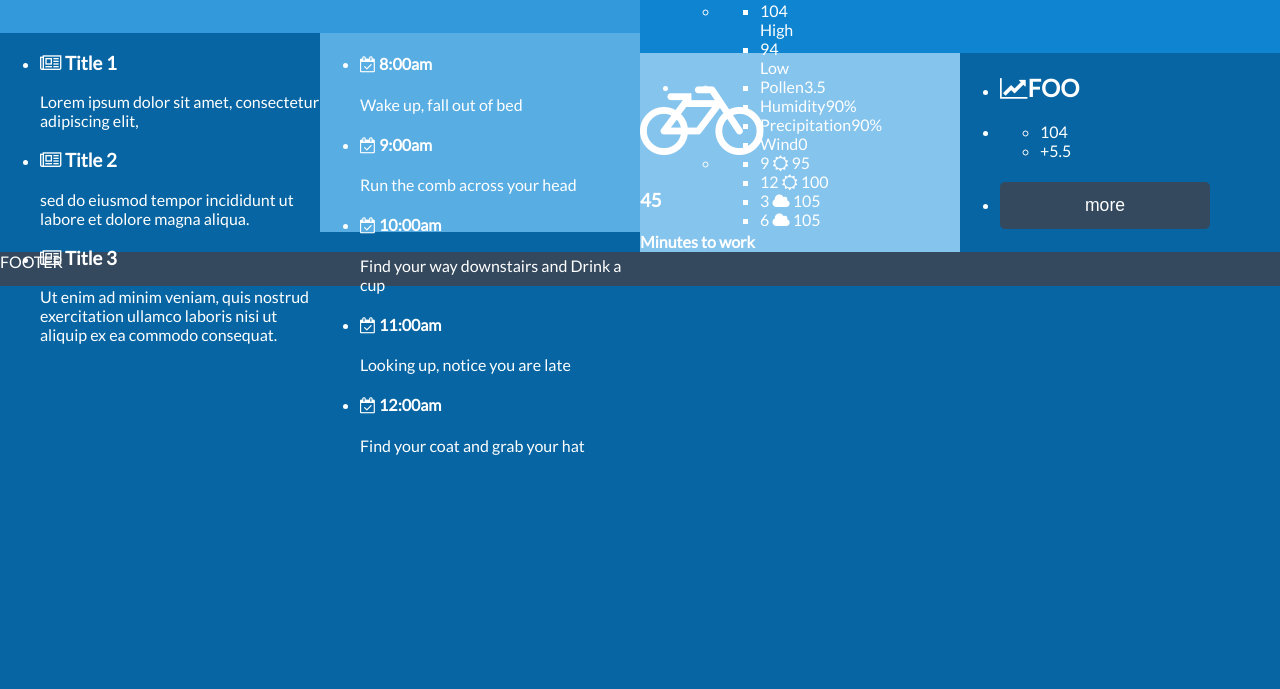
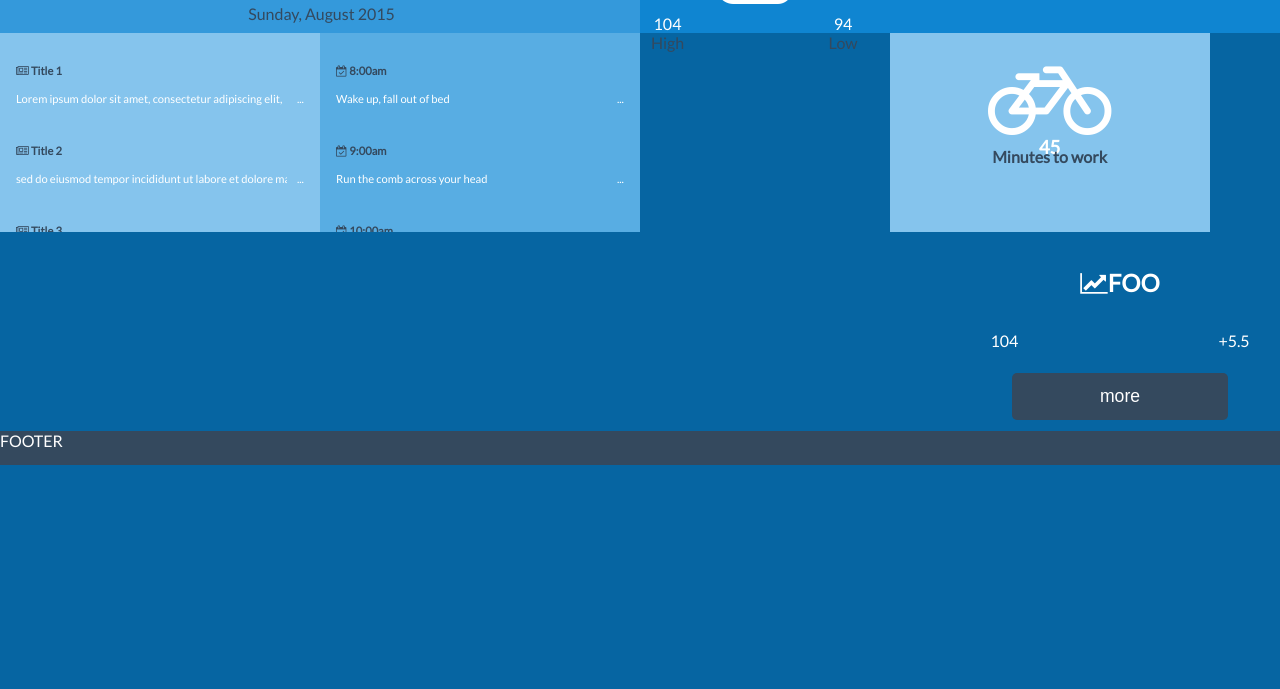
Before and after one commit to benlagrone/Flat-UI-code-sample, a plain HTML site: page index.html in a window 1280 px wide. Shown: the part 111-800 px from the top of the page. Drawn offline with Linux system fonts and the light colour scheme.

Commit message:
Flat UI CSS Cleanup
Flat UI Typography section of Flat UI Chapter

```diff
--- a/index.html
+++ b/index.html
@@ -26,6 +26,33 @@ footer{
 		section{width:100%;}
 		section > div:first-of-type{height:110px}
 		div > div{height:110px}
+		.scroll{overflow-x:scroll;}
+		/* TIME */
+		.time h1{
+				margin:5% 3%;
+				padding:0;
+				float:left;
+				}
+		.time span:first-of-type{display:block;}
+		/* NEWS & TASKS */
+		.news ul, .tasks ul{display:inline-block;width:1500px;}
+		.tasks ul li, .news ul li{float:left;width:226px;margin:0 35px 0 0;}
+		.tasks ul li p, .news ul li p{margin:5px;}
+		.tasks ul li h4, .news ul li h4{margin:2px;}
+		/* WEATHER */
+		.weather > ul > li{display:inline;float:left;}
+		.weather > ul > li:first-child > ul > li:first-child{width:21%;float:left;text-align:right;margin-left:15%;}
+		.weather > ul > li:first-child > ul > li:last-child{width:60%;float:right;text-align:center;}
+		.weather h2{font-size:.8REM}
+
+		.travel > *	{float: left;margin:5% 0 0 5%;}
+		.stock > ul > li {
+    		float: left;
+    		width: 33%;
+    		margin: 0;
+    		padding: 0;
+    		display: inline;
+			}
 	}
 @media (orientation:landscape){
 		section{width:50%;}
@@ -35,6 +62,34 @@ footer{
 		div > div{width:50%;height:199px;}
 		div > div:first-of-type{float:left;}
 		div > div:last-of-type{float:right;}
+		.scroll{overflow-y:scroll;}
+
+		.dark{color:#34495e;}
+		.left{float:left;clear:left;}
+		.right{float:right;clear:right}
+
+		/* TIME */
+		.time{text-align:center}
+		/* NEWS & TASKS */
+		.news ul, .tasks ul{
+			padding:5%;
+			margin:0;
+		}
+		.news, .tasks{font-size:0.7REM;}
+		/* WEATHER */
+		.weather > ul > li {float:left;margin:0}
+		.weather > ul > li:first-child > ul > li:first-child{width:100%;}
+		.weather > ul > li:first-child > ul > li:last-child{width:100%;text-align:center;}
+		.weather > ul > li:first-child > ul > li:last-child ul{width:100%;padding:0;}
+		.weather h2{font-size:1.5REM}
+
+	.dark{color:#34495e;}
+	.left{float:left;clear:left;}
+	.right{float:right;clear:right}
+	.center{text-align:center;}
+
+	.stock ul{padding:5%;margin:0;}
+	.travel > *{margin-bottom:-10%;}
 	}
 button{
 	padding: 13px 21px;
@@ -48,7 +103,35 @@ button{
     cursor: pointer;
    	font-size:1.1REM;
 }
+p {
+	width:94%;
+    overflow:hidden;
+}
+.ellipsis{
+	text-overflow:ellipsis;
+	white-space: nowrap;
+	overflow:hidden;
+}
+.ellipsis::after{
+	content:"...";
+    float: right;
+    position: relative;
+    bottom: 24px;
+}
+.large{font-size:2.1REM}
+ul{list-style-type:none;}
+
+.weather > ul{margin:0;padding:5% 0;}
+.weather > ul > li:first-child{width:34%;margin:0 5% 0 0;}
+.weather > ul > li:last-child{width:60%}
+.weather > ul > li > ul {padding:0;margin:0 0 0 5%}
+
+.weather > ul > li:last-child > ul > li:first-child{width:60%;float:left;}
+.weather > ul > li:last-child > ul > li:last-child{width:40%;float:left;}
+.weather > ul > li:last-child > ul > li > ul {margin:0;padding:0;}
+.weather h2{padding:10% 0 0 0;margin:0 auto;text-align:center}
 </style>
+
 <script>
 
 	var dayArray = ["Sunday","Monday","Tuesday","Wednesday","Thursday","Friday","Saturday"];
@@ -79,42 +162,46 @@ function correctDigit(i) {
 	<section>
 		<div class="time color-0" id="time">FOO</div>
 		<div>
-			<div class=”news color-1”>
+			<div class="news color-1 scroll">
 				<ul>
-					<li>
-						<h3><i class="fa fa-newspaper-o"></i>&nbsp;Title 1</h3>
+					<li class="ellipsis">
+						<h4 class="dark"><i class="fa fa-newspaper-o"></i>&nbsp;Title 1</h4>
 						<p>Lorem ipsum dolor sit amet, consectetur adipiscing elit, </p>
 					</li>
-					<li>
-						<h3><i class="fa fa-newspaper-o"></i>&nbsp;Title 2</h3>
+					<li class="ellipsis">
+						<h4 class="dark"><i class="fa fa-newspaper-o"></i>&nbsp;Title 2</h4>
 						<p>sed do eiusmod tempor incididunt ut labore et dolore magna aliqua.</p>
 					</li>
-					<li>
-						<h3><i class="fa fa-newspaper-o"></i>&nbsp;Title 3</h3>
+					<li class="ellipsis">
+						<h4 class="dark"><i class="fa fa-newspaper-o"></i>&nbsp;Title 3</h4>
 						<p>Ut enim ad minim veniam, quis nostrud exercitation ullamco laboris nisi ut aliquip ex ea commodo consequat. </p>
 					</li>
+					<li class="ellipsis">
+						<h4 class="dark"><i class="fa fa-newspaper-o"></i>&nbsp;Title 4</h4>
+						<p>Ut enim ad minim veniam, quis nostrud exercitation ullamco laboris nisi ut aliquip ex ea commodo consequat. </p>
+					</li>
+				</ul>
+			</div>
+			<div class="tasks color-2 scroll">
 				<ul>
-			</div>
-			<div class="tasks color-2">
-				<ul>
-					<li>
-						<h4><i class="fa fa-calendar-check-o"></i>&nbsp;8:00am</h4>
+					<li class="ellipsis">
+						<h4 class="dark"><i class="fa fa-calendar-check-o"></i>&nbsp;8:00am</h4>
 						<p>Wake up, fall out of bed</p>
 					</li>
-					<li>
-						<h4><i class="fa fa-calendar-check-o"></i>&nbsp;9:00am</h4>
+					<li class="ellipsis">
+						<h4 class="dark"><i class="fa fa-calendar-check-o"></i>&nbsp;9:00am</h4>
 						<p>Run the comb across your head</p>
 					</li>
-					<li>
-						<h4><i class="fa fa-calendar-check-o"></i>&nbsp;10:00am</h4>
+					<li class="ellipsis">
+						<h4 class="dark"><i class="fa fa-calendar-check-o"></i>&nbsp;10:00am</h4>
 						<p>Find your way downstairs and Drink a cup</p>
 					</li>
-					<li>
+					<li class="ellipsis">
 						<h4><i class="fa fa-calendar-check-o"></i>&nbsp;11:00am</h4>
 						<p>Looking up, notice you are late</p>
 					</li>
-					<li>
-						<h4><i class="fa fa-calendar-check-o"></i>&nbsp;12:00am</h4>
+					<li class="ellipsis">
+						<h4 class="dark"><i class="fa fa-calendar-check-o"></i>&nbsp;12:00am</h4>
 						<p>Find your coat and grab your hat</p>
 					</li>
 				</ul>
@@ -129,8 +216,8 @@ function correctDigit(i) {
 						<li><h2><i class="fa fa-cloud fa-3x"></i></h2></li>
 						<li>
 							<ul>
-								<li><span>104</span><br><span>High</span></li>
-								<li><span>94</span><br><span>Low</span></li>
+								<li class="left"><span>104</span><br><span class="dark">High</span></li>
+								<li class="right"><span>94</span><br><span class="dark">Low</span></li>
 							</ul>
 						</li>
 					</ul>
@@ -139,10 +226,10 @@ function correctDigit(i) {
 					<ul>
 						<li>
 							<ul>
-								<li><span>Pollen</span><span>3.5</span></li>
-								<li><span>Humidity</span><span>90%</span></li>
-								<li><span>Precipitation</span><span>90%</span></li>
-								<li><span>Wind</span><span>0</span></li>
+								<li><span class="dark">Pollen</span><span>3.5</span></li>
+								<li><span class="dark">Humidity</span><span>90%</span></li>
+								<li><span class="dark">Precip</span><span>90%</span></li>
+								<li><span class="dark">Wind</span><span>0</span></li>
 							</ul>
 						</li>
 						<li>
@@ -158,18 +245,18 @@ function correctDigit(i) {
 			</ul>
 		</div>
 		<div>
-			<div class="travel color-1">
+			<div class="travel color-1 center">
 				<h2><i class="fa fa-bicycle fa-4x"></i></h2>
 				<h3>45</h3>
-				<h4>Minutes to work</h4>
+				<h4 class="dark">Minutes to work</h4>
 			</div>
-			<div class="stock color-4">
+			<div class="stock color-4 center">
 				<ul>
-					<li><h2><i class="fa fa-line-chart"></i>FOO</h2></li>
+					<li><h2 class=""><i class="fa fa-line-chart"></i>FOO</h2></li>
 					<li>
 						<ul>
-							<li><span>104</span></li>
-							<li><span>+5.5</span></li>
+							<li class="left"><span>104</span></li>
+							<li class="right"><span>+5.5</span></li>
 						</ul>
 					</li>
 					<li><button onclick="doSomething()" class="wet-asphalt">more</button></li>
```
